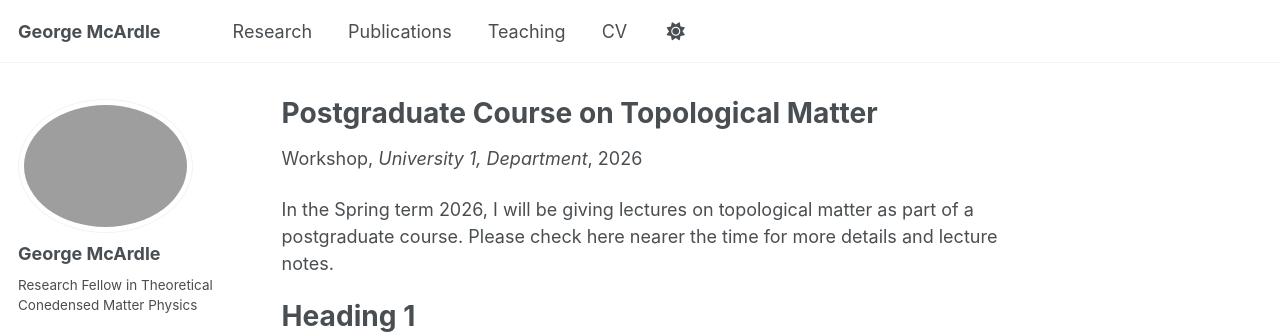
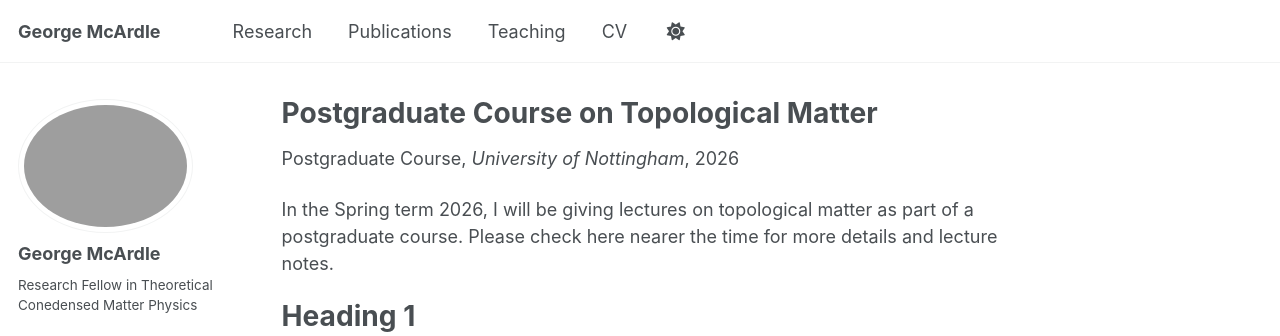
Before and after one commit to georgemcardle/georgemcardle.github.io, a Jekyll site: the page built from _teaching/top-mat.md, in a window 1280 px wide and 1108 px high. Shown: the top 336 px of the window. Built offline with Jekyll 4.4.1, drawn with Linux system fonts in a browser that asks for light colours; some web fonts are replaced.

Commit message:
Update top-mat.md

```diff
--- a/_teaching/top-mat.md
+++ b/_teaching/top-mat.md
@@ -1,11 +1,11 @@
 ---
 title: "Postgraduate Course on Topological Matter"
 collection: teaching
-type: "Workshop"
-permalink: /teaching/2026-spring
-venue: "University 1, Department"
+type: "Postgraduate Course"
+permalink: /teaching/2026-top-mat
+venue: "University of Nottingham"
 date: 2026-01-01
-location: "City, Country"
+location: "Nottingham, UK"
 ---
 
 <!-- ---
```
